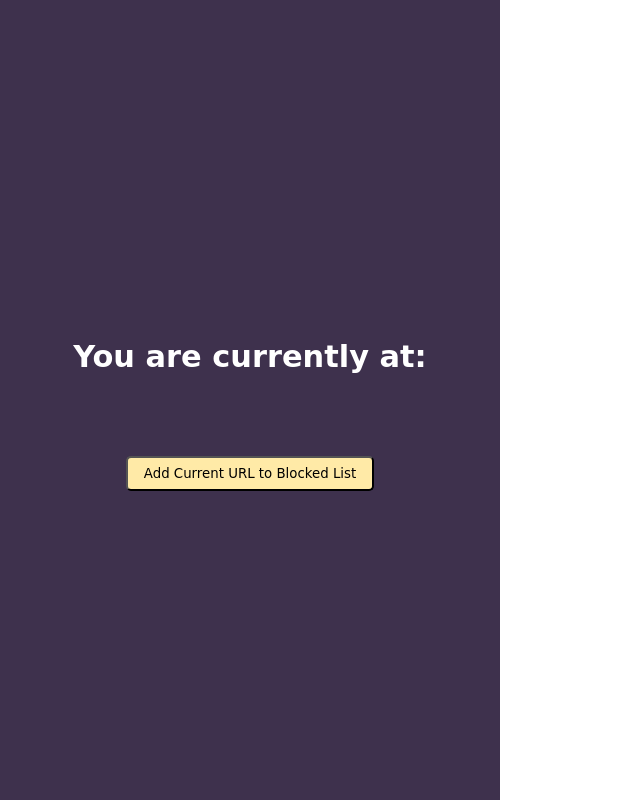
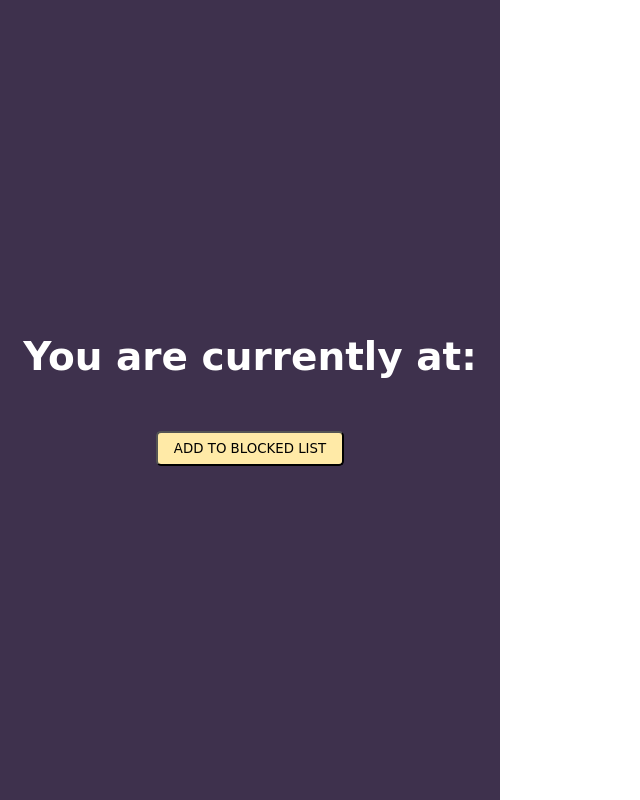
Before and after one commit to sc71/hackathon_alarming, a React (Create React App) app: page / in a window 1280 px wide. Shown: the whole page, without its empty margins (0-640 px from the left). Built offline with nearby package versions, Linux system fonts and the light colour scheme; no server answers.

Commit message:
more minor edits

```diff
--- a/src/App.css
+++ b/src/App.css
@@ -14,6 +14,11 @@
   color: white;
 }
 
+h2 {
+  margin: 0;
+  padding: 0;
+}
+
 button {
   background-color: #ffeaa7; /* pastel yellow */
   border-radius: 5px; /* slightly rounded */
--- a/src/App.tsx
+++ b/src/App.tsx
@@ -65,9 +65,9 @@ function App() {
   return (
     <div className="App">
       <header className="App-header">
-        <h3>You are currently at:</h3>
+        <h2>You are currently at:</h2>
         <p>{url}</p>
-        <button onClick={addCurrentUrl}>Add Current URL to Blocked List</button>
+        <button onClick={addCurrentUrl}>ADD TO BLOCKED LIST</button>
       </header>
     </div>
   );
```
Also changed, not shown: public/manifest.json, 3 other files (tests, documents, lock files or other folders).
